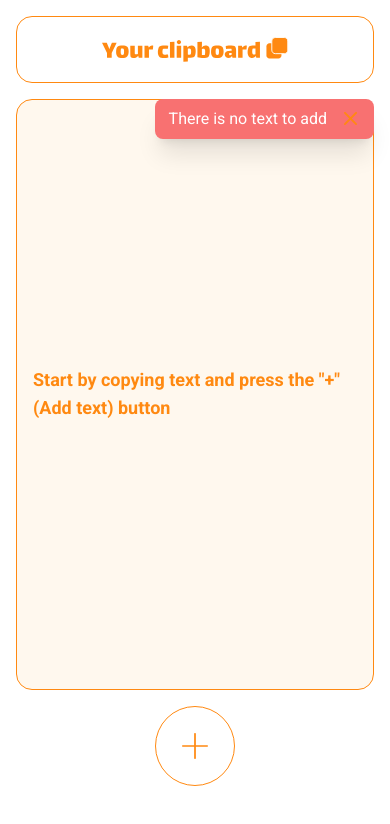
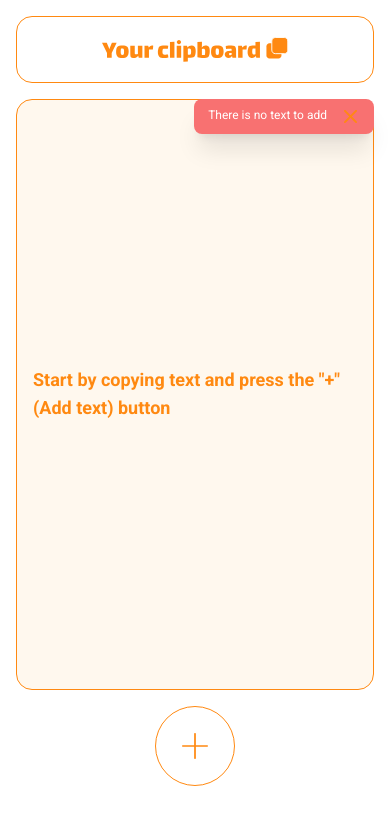
Before and after one commit to EdithOrt/your-clipboard, a Next.js app: page / in a window 390 px wide. Both pictures are taken after a click on the button 195 px from the left and 745 px from the top of the page. Shown: the top 824 px of the page. Built offline with nearby package versions, Linux system fonts and the light colour scheme.

Commit message:
[UPDATE] alert responsive

```diff
--- a/app/ui/alert.tsx
+++ b/app/ui/alert.tsx
@@ -13,7 +13,7 @@ export function Alert({ type, text, handleAlert, alertState }: AlertProps) {
   return (
     <div
       className={clsx(
-        "flex gap-3.5 rounded-lg px-3.5 py-2 text-white shadow-xl",
+        "flex gap-3.5 rounded-lg px-3.5 py-2 text-xs text-white shadow-xl md:text-base",
         {
           "bg-red-400": type === "error",
           "bg-green-400": type === "success",
--- a/app/ui/alerts-container.tsx
+++ b/app/ui/alerts-container.tsx
@@ -14,7 +14,7 @@ export function AlertsContainer() {
   };
 
   return (
-    <div className="absolute right-4 z-20 flex flex-col gap-2.5">
+    <div className="absolute right-4 z-20 flex flex-col items-end gap-2.5">
       {alertList.map((alertItem) => (
         <Alert
           type={alertItem.type}
```
